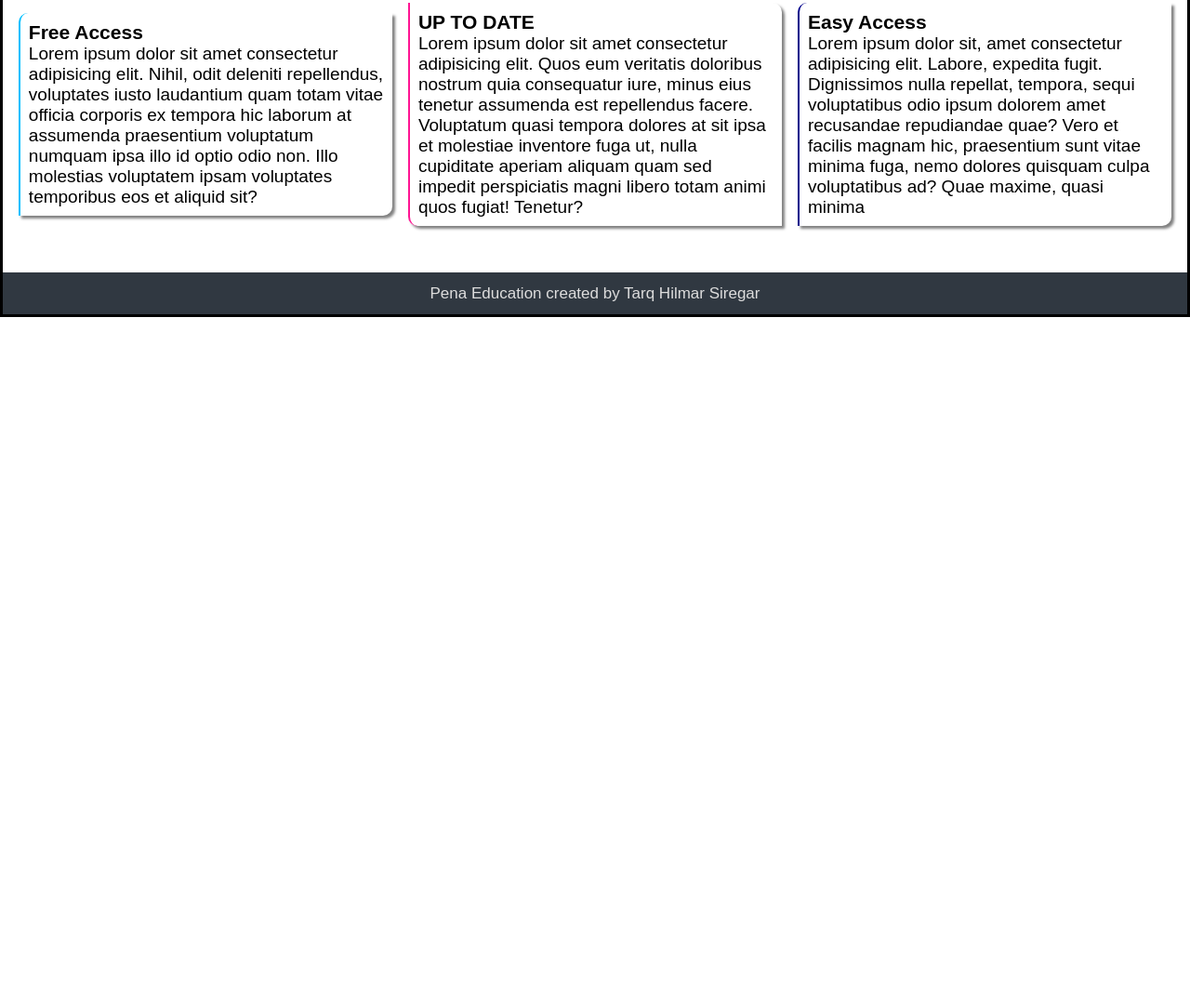
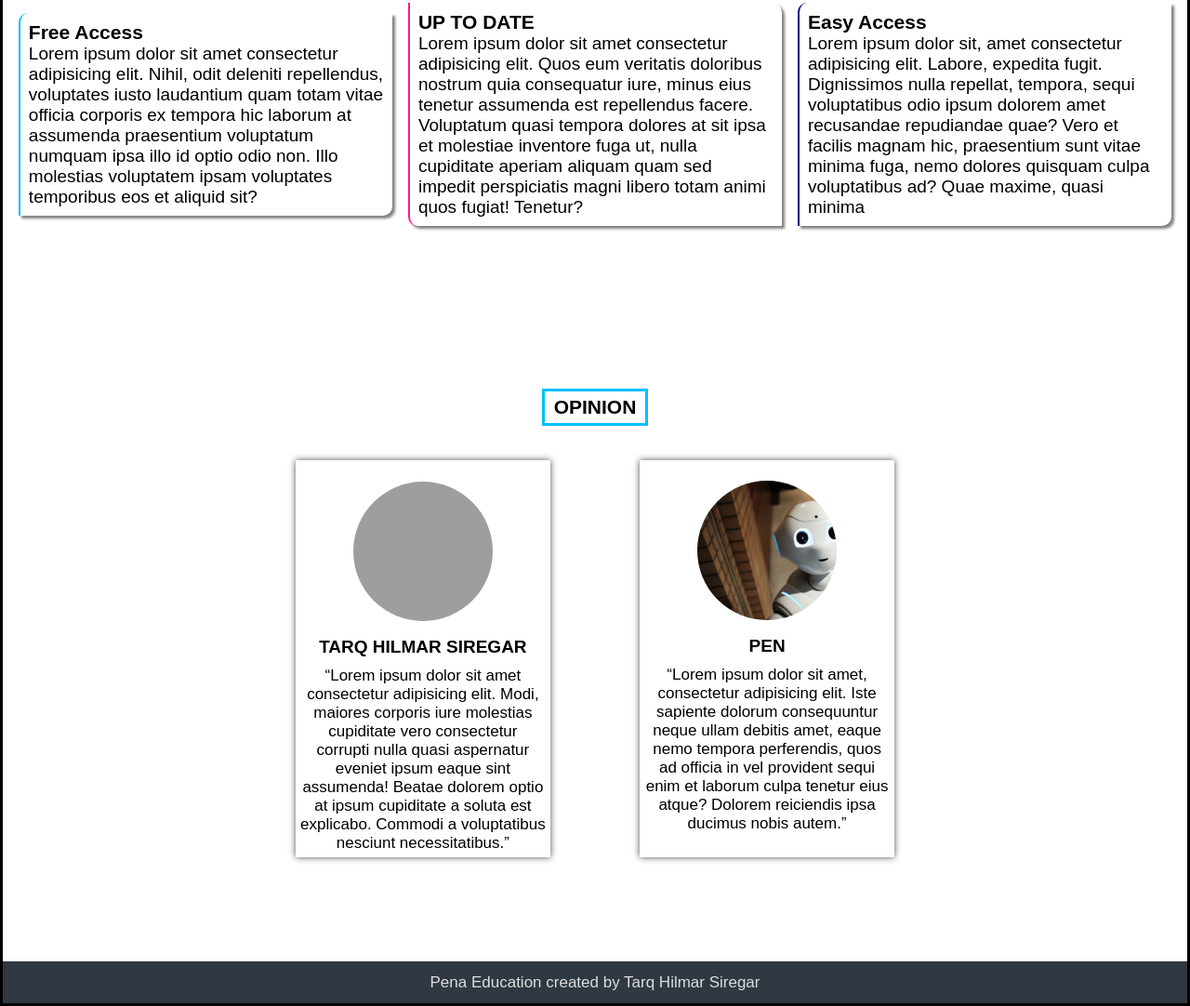
Before and after one commit to tarqhilmarsiregar/pena.github.io, a plain HTML site: page index.html in a window 1280 px wide. Shown: the part 1138-2220 px from the top of the page at 93% size. Before the commit the page ends 1479 px from the top, so only its background shows below. Drawn offline with Linux system fonts and the light colour scheme; grey boxes are pictures that could not be loaded.

Commit message:
Menambahkan Part Opinion

```diff
--- a/index.html
+++ b/index.html
@@ -74,6 +74,24 @@
 					</div>
 				</div>
 			</div>
+
+			<div class="opinion">
+				<header>
+					<h3>OPINION</h3>
+				</header>
+				<section class="opini">
+					<div class="opini1">
+						<div class="opini-img"></div>
+						<h4>TARQ HILMAR SIREGAR</h4>
+						<q>Lorem ipsum dolor sit amet consectetur adipisicing elit. Modi, maiores corporis iure molestias cupiditate vero consectetur corrupti nulla quasi aspernatur eveniet ipsum eaque sint assumenda! Beatae dolorem optio at ipsum cupiditate a soluta est explicabo. Commodi a voluptatibus nesciunt necessitatibus.</q>
+					</div>
+					<div class="opini2">
+						<div class="opini-img2"></div>
+						<h4>PEN</h4>
+						<q>Lorem ipsum dolor sit amet, consectetur adipisicing elit. Iste sapiente dolorum consequuntur neque ullam debitis amet, eaque nemo tempora perferendis, quos ad officia in vel provident sequi enim et laborum culpa tenetur eius atque? Dolorem reiciendis ipsa ducimus nobis autem.</q>
+					</div>
+				</section>
+			</div>
 		</main>
 
 		<footer>
--- a/main.css
+++ b/main.css
@@ -270,6 +270,90 @@ main .superior {
 	border-bottom-right-radius: 10px;
 }
 
+.opinion {
+	box-sizing: border-box;
+	display: flex;
+	flex-direction: column;
+	width: 80%;
+	align-items: center;
+	margin: 100px 0;
+}
+
+.opinion header {
+	border: 3px solid deepskyblue;
+	margin: 25px 0;
+	box-sizing: border-box;
+}
+
+.opinion .opini {
+	padding: 12px;
+	box-sizing: border-box;
+	width: 75%;
+	display: flex;
+	justify-content: space-around;
+}
+
+.opini .opini1 {
+	box-sizing: border-box;
+	width: 37%;
+	display: flex;
+	flex-direction: column;
+	justify-content: center;
+	align-items: center;
+	text-align: center;
+	box-shadow: 0px 0px 7px rgba(0, 0, 0, .7);
+}
+
+.opini .opini2 {
+	box-sizing: border-box;
+	width: 37%;
+	display: flex;
+	flex-direction: column;
+	text-align: center;
+	justify-content: center;
+	align-items: center;
+	box-shadow: 0px 0px 7px rgba(0, 0, 0, .7);
+}
+
+.opini1 .opini-img {
+	background-image: url(Photos/Tarq.jpg);
+	background-size: cover;
+	width: 150px;
+	height: 150px;
+	border-radius: 50%;
+	margin-top: 23px;
+}
+
+.opini1 h4 {
+	font-size: 19px;
+	padding: 5px;
+	margin-top: 12px;
+}
+
+.opini1 q {
+	font-size: 17px;
+	padding: 5px;
+}
+
+.opini2 .opini-img2 {
+	background-image: url(Photos/1.jpg);
+	background-size: cover;
+	width: 150px;
+	height: 150px;
+	border-radius: 50%;
+}
+
+.opini2 h4 {
+	font-size: 19px;
+	padding: 5px;
+	margin-top: 12px;
+}
+
+.opini2 q {
+	font-size: 17px;
+	padding: 5px;
+}
+
 /* Akhir */
 
 /*Akhir Main*/
```
Also changed, not shown: Photos/1.jpg (added), 1 other file.
